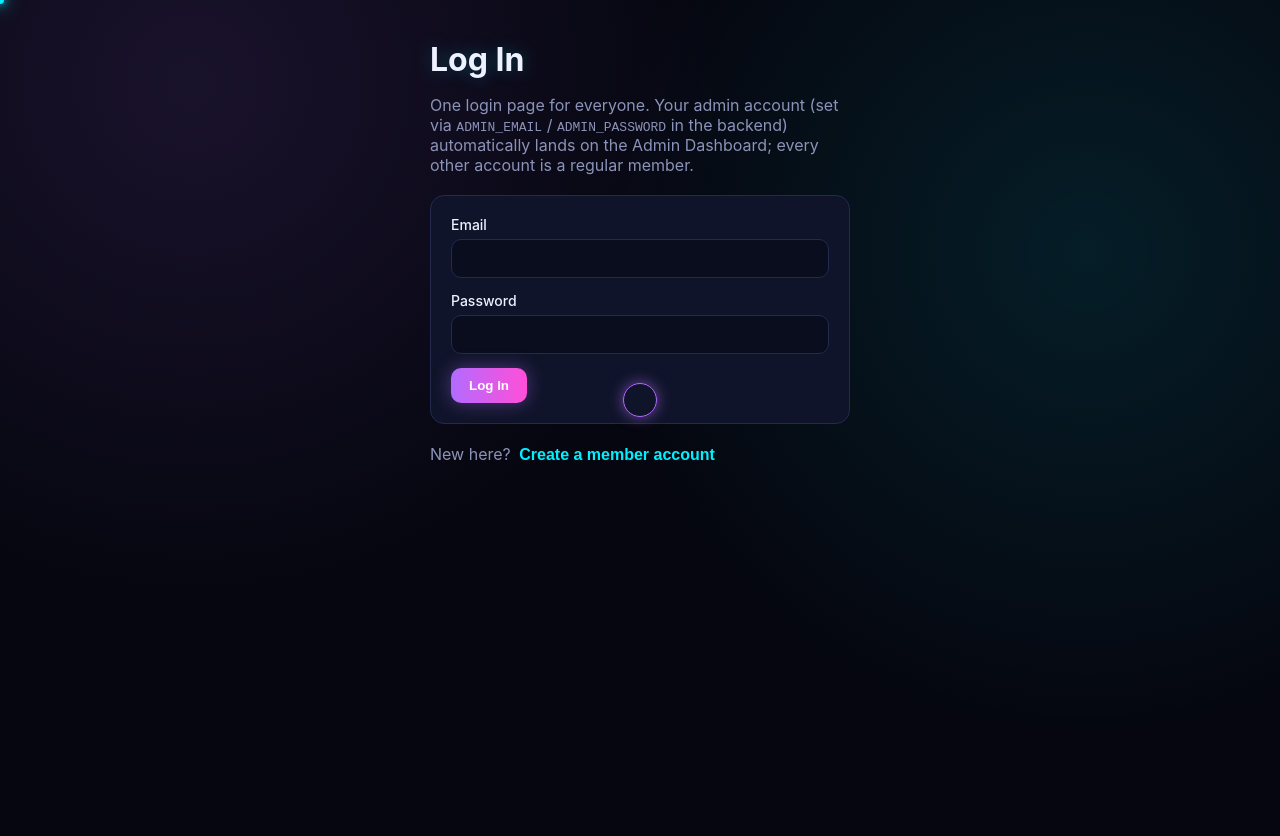
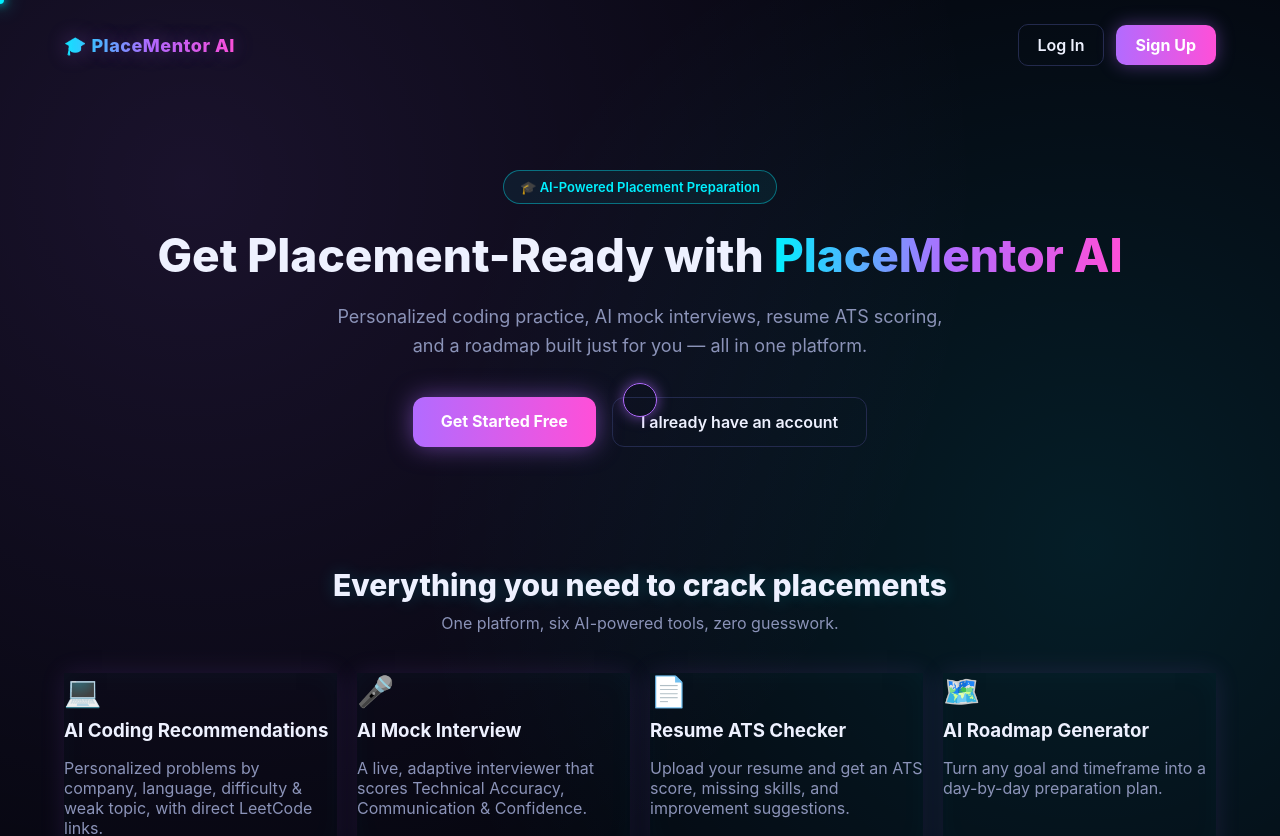
Before and after one commit to 11VISHWA17/placementor-ai, a React (Vite) app in the folder frontend/: page / in a window 1280 px wide. Before the commit this address led to /login. Shown: the top 836 px of the page. Built offline with nearby package versions, Linux system fonts and the light colour scheme.

Commit message:
Add new landing page with hero section and features

```diff
--- a/frontend/src/App.jsx
+++ b/frontend/src/App.jsx
@@ -1,4 +1,5 @@
 import { Routes, Route, NavLink, useNavigate } from "react-router-dom";
+import Home from "./pages/Home.jsx";
 import Dashboard from "./pages/Dashboard.jsx";
 import Recommendations from "./pages/Recommendations.jsx";
 import MockInterview from "./pages/MockInterview.jsx";
@@ -63,14 +64,7 @@ export default function App() {
             }
           />
 
-          <Route
-            path="/"
-            element={
-              <ProtectedRoute>
-                <Dashboard />
-              </ProtectedRoute>
-            }
-          />
+          <Route path="/" element={user ? <ProtectedRoute><Dashboard /></ProtectedRoute> : <Home />} />
           <Route
             path="/recommendations"
             element={
--- a/frontend/src/api.js
+++ b/frontend/src/api.js
@@ -6,7 +6,7 @@ function getToken() {
 
 async function request(path, options = {}) {
   const token = getToken();
-  const res = await fetch(`https://placementor-ai.onrender.com/api${path}`, {
+  const res = await fetch(`${BASE_URL}${path}`, {
     headers: {
       "Content-Type": "application/json",
       ...(token ? { Authorization: `Bearer ${token}` } : {})
@@ -54,7 +54,7 @@ export const api = {
     formData.append("targetRole", targetRole || "Software Engineer");
     formData.append("userId", "demo-user");
 
-    const res = await fetch(`https://placementor-ai.onrender.com/resumeAnalysis`, {
+    const res = await fetch(`${BASE_URL}/resumeAnalysis`, {
       method: "POST",
       headers: token ? { Authorization: `Bearer ${token}` } : {},
       body: formData
--- a/frontend/src/index.css
+++ b/frontend/src/index.css
@@ -333,3 +333,120 @@ a { color: var(--neon-cyan); }
 .kitty-input-row input:focus { border-color: var(--neon-pink); box-shadow: 0 0 12px rgba(255, 79, 216, 0.4); }
 
 .kitty-input-row button { padding: 10px 16px; align-self: auto; }
+
+/* ---------- Landing / Home page ---------- */
+.home-page { max-width: 1200px; margin: 0 auto; padding: 0 24px 60px; }
+
+.home-nav {
+  display: flex;
+  align-items: center;
+  justify-content: space-between;
+  padding: 24px 0;
+}
+
+.home-nav-actions { display: flex; gap: 12px; align-items: center; }
+
+.nav-login-btn {
+  color: var(--text);
+  text-decoration: none;
+  font-weight: 600;
+  padding: 10px 18px;
+  border-radius: 10px;
+  border: 1px solid var(--border);
+  transition: all 0.2s ease;
+}
+.nav-login-btn:hover { border-color: var(--neon-cyan); box-shadow: 0 0 14px rgba(0, 240, 255, 0.3); }
+
+.nav-signup-btn {
+  color: white;
+  text-decoration: none;
+  font-weight: 700;
+  padding: 10px 20px;
+  border-radius: 10px;
+  background: linear-gradient(90deg, var(--neon-purple), var(--neon-pink));
+  box-shadow: 0 0 18px rgba(178, 107, 255, 0.4);
+  transition: all 0.2s ease;
+}
+.nav-signup-btn:hover { transform: translateY(-1px); box-shadow: 0 0 26px rgba(255, 79, 216, 0.5); }
+
+.hero { text-align: center; padding: 80px 20px 60px; }
+
+.hero-badge {
+  display: inline-block;
+  padding: 8px 16px;
+  border-radius: 999px;
+  border: 1px solid rgba(0, 240, 255, 0.4);
+  background: rgba(0, 240, 255, 0.06);
+  color: var(--neon-cyan);
+  font-size: 13px;
+  font-weight: 600;
+  margin-bottom: 24px;
+}
+
+.hero-title { font-size: 46px; font-weight: 800; line-height: 1.2; margin: 0 0 20px; }
+
+.hero-gradient-text {
+  background: linear-gradient(90deg, var(--neon-cyan), var(--neon-purple), var(--neon-pink));
+  -webkit-background-clip: text;
+  background-clip: text;
+  color: transparent;
+}
+
+.hero-subtitle { color: var(--muted); font-size: 18px; max-width: 620px; margin: 0 auto 36px; line-height: 1.6; }
+
+.hero-actions { display: flex; gap: 16px; justify-content: center; flex-wrap: wrap; }
+
+.hero-btn-primary {
+  color: white;
+  text-decoration: none;
+  font-weight: 700;
+  padding: 14px 28px;
+  border-radius: 12px;
+  background: linear-gradient(90deg, var(--neon-purple), var(--neon-pink));
+  box-shadow: 0 0 24px rgba(178, 107, 255, 0.5);
+  transition: all 0.2s ease;
+}
+.hero-btn-primary:hover { transform: translateY(-2px); box-shadow: 0 0 34px rgba(255, 79, 216, 0.6); }
+
+.hero-btn-secondary {
+  color: var(--text);
+  text-decoration: none;
+  font-weight: 600;
+  padding: 14px 28px;
+  border-radius: 12px;
+  border: 1px solid var(--border);
+  transition: all 0.2s ease;
+}
+.hero-btn-secondary:hover { border-color: var(--neon-cyan); box-shadow: 0 0 16px rgba(0, 240, 255, 0.3); }
+
+.section { padding: 60px 0; }
+
+.section-title { font-size: 30px; font-weight: 800; text-align: center; margin: 0 0 10px; text-shadow: 0 0 18px rgba(0, 240, 255, 0.2); }
+.section-subtitle { color: var(--muted); text-align: center; margin: 0 0 40px; }
+
+.feature-grid { display: grid; grid-template-columns: repeat(auto-fit, minmax(260px, 1fr)); gap: 20px; }
+
+.feature-card { margin-top: 0; }
+.feature-icon { font-size: 30px; margin-bottom: 10px; }
+.feature-card h3 { margin: 0 0 8px; }
+
+.graph-section {
+  display: grid;
+  grid-template-columns: 1fr 1fr;
+  gap: 32px;
+  align-items: center;
+  padding: 36px;
+}
+
+.graph-stats { display: flex; gap: 32px; margin-top: 24px; }
+
+.improvement-graph { width: 100%; height: auto; }
+
+.cta-section { text-align: center; padding: 70px 20px; }
+
+.home-footer { text-align: center; padding: 30px 0 10px; font-size: 13px; }
+
+@media (max-width: 800px) {
+  .hero-title { font-size: 32px; }
+  .graph-section { grid-template-columns: 1fr; }
+}
--- /dev/null
+++ b/frontend/src/pages/Home.jsx
@@ -0,0 +1,153 @@
+import { Link } from "react-router-dom";
+
+const GRAPH_WEEKS = [
+  { label: "Wk 1", score: 12 },
+  { label: "Wk 2", score: 22 },
+  { label: "Wk 3", score: 31 },
+  { label: "Wk 4", score: 40 },
+  { label: "Wk 5", score: 52 },
+  { label: "Wk 6", score: 63 },
+  { label: "Wk 7", score: 74 },
+  { label: "Wk 8", score: 88 }
+];
+
+function ImprovementGraph() {
+  const width = 640;
+  const height = 260;
+  const padding = 40;
+  const maxScore = 100;
+
+  const points = GRAPH_WEEKS.map((d, i) => {
+    const x = padding + (i * (width - padding * 2)) / (GRAPH_WEEKS.length - 1);
+    const y = height - padding - (d.score / maxScore) * (height - padding * 2);
+    return { x, y, ...d };
+  });
+
+  const linePath = points.map((pt, i) => `${i === 0 ? "M" : "L"} ${pt.x} ${pt.y}`).join(" ");
+  const areaPath = `${linePath} L ${points[points.length - 1].x} ${height - padding} L ${points[0].x} ${height - padding} Z`;
+
+  return (
+    <svg viewBox={`0 0 ${width} ${height}`} className="improvement-graph">
+      <defs>
+        <linearGradient id="graphFill" x1="0" y1="0" x2="0" y2="1">
+          <stop offset="0%" stopColor="#00f0ff" stopOpacity="0.35" />
+          <stop offset="100%" stopColor="#00f0ff" stopOpacity="0" />
+        </linearGradient>
+        <linearGradient id="graphLine" x1="0" y1="0" x2="1" y2="0">
+          <stop offset="0%" stopColor="#00f0ff" />
+          <stop offset="100%" stopColor="#ff4fd8" />
+        </linearGradient>
+      </defs>
+
+      {[0, 25, 50, 75, 100].map((g) => {
+        const y = height - padding - (g / maxScore) * (height - padding * 2);
+        return (
+          <g key={g}>
+            <line x1={padding} y1={y} x2={width - padding} y2={y} stroke="#232a4d" strokeWidth="1" />
+            <text x={padding - 10} y={y + 4} fill="#8b93b8" fontSize="11" textAnchor="end">{g}%</text>
+          </g>
+        );
+      })}
+
+      <path d={areaPath} fill="url(#graphFill)" />
+      <path d={linePath} fill="none" stroke="url(#graphLine)" strokeWidth="3" />
+
+      {points.map((pt, i) => (
+        <g key={i}>
+          <circle cx={pt.x} cy={pt.y} r="5" fill="#0b0e1c" stroke="#00f0ff" strokeWidth="2" />
+          <text x={pt.x} y={height - padding + 20} fill="#8b93b8" fontSize="11" textAnchor="middle">{pt.label}</text>
+        </g>
+      ))}
+    </svg>
+  );
+}
+
+const FEATURES = [
+  { icon: "💻", title: "AI Coding Recommendations", desc: "Personalized problems by company, language, difficulty & weak topic, with direct LeetCode links." },
+  { icon: "🎤", title: "AI Mock Interview", desc: "A live, adaptive interviewer that scores Technical Accuracy, Communication & Confidence." },
+  { icon: "📄", title: "Resume ATS Checker", desc: "Upload your resume and get an ATS score, missing skills, and improvement suggestions." },
+  { icon: "🗺️", title: "AI Roadmap Generator", desc: "Turn any goal and timeframe into a day-by-day preparation plan." },
+  { icon: "🏢", title: "Company-wise Prep", desc: "Coding, technical & HR questions tailored to TCS, Amazon, Google, and more." },
+  { icon: "🐱", title: "Kitty AI Assistant", desc: "A friendly in-app chatbot for quick help, right on your dashboard." }
+];
+
+export default function Home() {
+  return (
+    <div className="home-page">
+      <CursorlessNav />
+
+      <section className="hero">
+        <div className="hero-badge">🎓 AI-Powered Placement Preparation</div>
+        <h1 className="hero-title">
+          Get Placement-Ready with <span className="hero-gradient-text">PlaceMentor AI</span>
+        </h1>
+        <p className="hero-subtitle">
+          Personalized coding practice, AI mock interviews, resume ATS scoring, and a roadmap
+          built just for you — all in one platform.
+        </p>
+        <div className="hero-actions">
+          <Link to="/login?mode=register" className="hero-btn-primary">Get Started Free</Link>
+          <Link to="/login" className="hero-btn-secondary">I already have an account</Link>
+        </div>
+      </section>
+
+      <section className="section">
+        <h2 className="section-title">Everything you need to crack placements</h2>
+        <p className="section-subtitle">One platform, six AI-powered tools, zero guesswork.</p>
+        <div className="feature-grid">
+          {FEATURES.map((f, i) => (
+            <div key={i} className="feature-card neon-card">
+              <div className="feature-icon">{f.icon}</div>
+              <h3>{f.title}</h3>
+              <p className="muted">{f.desc}</p>
+            </div>
+          ))}
+        </div>
+      </section>
+
+      <section className="section">
+        <div className="graph-section neon-card">
+          <div>
+            <h2 className="section-title" style={{ textAlign: "left" }}>See your readiness score climb</h2>
+            <p className="muted" style={{ maxWidth: 420 }}>
+              Every problem solved, every mock interview completed, and every resume fix moves your
+              Placement Readiness Score forward. Here's what consistent practice looks like over 8 weeks.
+            </p>
+            <div className="graph-stats">
+              <div>
+                <div className="stat-value">88%</div>
+                <div className="stat-label">Avg. score after 8 weeks</div>
+              </div>
+              <div>
+                <div className="stat-value">3x</div>
+                <div className="stat-label">Faster improvement vs. unguided prep</div>
+              </div>
+            </div>
+          </div>
+          <ImprovementGraph />
+        </div>
+      </section>
+
+      <section className="cta-section">
+        <h2 className="section-title">Ready to start your placement journey?</h2>
+        <Link to="/login?mode=register" className="hero-btn-primary">Create your free account</Link>
+      </section>
+
+      <footer className="home-footer muted">
+        © 2026 PlaceMentor AI — By VishwaSelvanathan It Built with React, Node.js & Groq LLM
+      </footer>
+    </div>
+  );
+}
+
+function CursorlessNav() {
+  return (
+    <nav className="home-nav">
+      <div className="brand">🎓 PlaceMentor AI</div>
+      <div className="home-nav-actions">
+        <Link to="/login" className="nav-login-btn">Log In</Link>
+        <Link to="/login?mode=register" className="nav-signup-btn">Sign Up</Link>
+      </div>
+    </nav>
+  );
+}
--- a/frontend/src/pages/Login.jsx
+++ b/frontend/src/pages/Login.jsx
@@ -1,10 +1,12 @@
 import { useState } from "react";
-import { useNavigate } from "react-router-dom";
+import { useNavigate, useSearchParams } from "react-router-dom";
 import { api } from "../api.js";
 import { useAuth } from "../AuthContext.jsx";
 
 export default function Login() {
-  const [mode, setMode] = useState("login"); // "login" | "register"
+  const [searchParams] = useSearchParams();
+  const initialMode = searchParams.get("mode") === "register" ? "register" : "login";
+  const [mode, setMode] = useState(initialMode); // "login" | "register"
   const [form, setForm] = useState({ name: "", email: "", password: "" });
   const [error, setError] = useState("");
   const [loading, setLoading] = useState(false);
```
Also changed, not shown: 1 other file (tests, documents, lock files or other folders).
